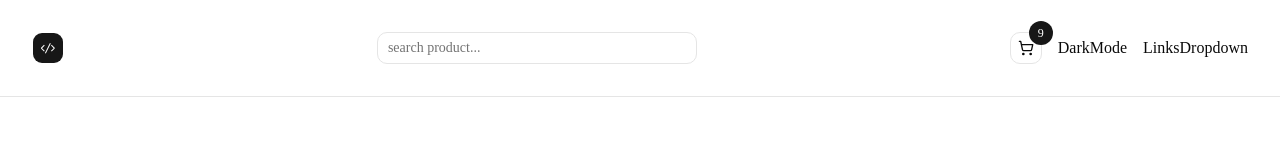
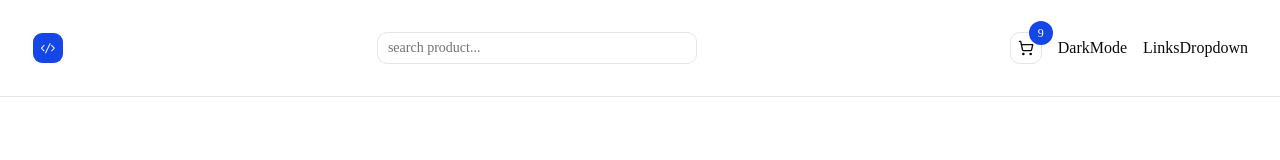
Before and after one commit to TarekAbdo223/store-next, a Next.js app: page / in a window 1280 px wide. Shown: the top 160 px of the page. Built offline with nearby package versions, Linux system fonts and the light colour scheme.

Commit message:
added the css variables of shadcn

```diff
--- a/app/globals.css
+++ b/app/globals.css
@@ -54,10 +54,10 @@
   --card-foreground: oklch(0.145 0 0);
   --popover: oklch(1 0 0);
   --popover-foreground: oklch(0.145 0 0);
-    --primary: oklch(0.205 0 0);
-    --primary-foreground: oklch(0.985 0 0);
-    --secondary: oklch(0.97 0 0);
-    --secondary-foreground: oklch(0.205 0 0);
+  --primary: oklch(0.488 0.243 264.376);
+  --primary-foreground: oklch(0.97 0.014 254.604);
+  --secondary: oklch(0.967 0.001 286.375);
+  --secondary-foreground: oklch(0.21 0.006 285.885);
   --muted: oklch(0.97 0 0);
   --muted-foreground: oklch(0.556 0 0);
   --accent: oklch(0.97 0 0);
@@ -66,16 +66,16 @@
   --border: oklch(0.922 0 0);
   --input: oklch(0.922 0 0);
   --ring: oklch(0.708 0 0);
-    --chart-1: oklch(0.87 0 0);
-    --chart-2: oklch(0.556 0 0);
-    --chart-3: oklch(0.439 0 0);
-    --chart-4: oklch(0.371 0 0);
-    --chart-5: oklch(0.269 0 0);
+  --chart-1: oklch(0.809 0.105 251.813);
+  --chart-2: oklch(0.623 0.214 259.815);
+  --chart-3: oklch(0.546 0.245 262.881);
+  --chart-4: oklch(0.488 0.243 264.376);
+  --chart-5: oklch(0.424 0.199 265.638);
   --radius: 0.625rem;
   --sidebar: oklch(0.985 0 0);
   --sidebar-foreground: oklch(0.145 0 0);
-    --sidebar-primary: oklch(0.205 0 0);
-    --sidebar-primary-foreground: oklch(0.985 0 0);
+  --sidebar-primary: oklch(0.546 0.245 262.881);
+  --sidebar-primary-foreground: oklch(0.97 0.014 254.604);
   --sidebar-accent: oklch(0.97 0 0);
   --sidebar-accent-foreground: oklch(0.205 0 0);
   --sidebar-border: oklch(0.922 0 0);
@@ -89,9 +89,9 @@
   --card-foreground: oklch(0.985 0 0);
   --popover: oklch(0.205 0 0);
   --popover-foreground: oklch(0.985 0 0);
-    --primary: oklch(0.922 0 0);
-    --primary-foreground: oklch(0.205 0 0);
-    --secondary: oklch(0.269 0 0);
+  --primary: oklch(0.424 0.199 265.638);
+  --primary-foreground: oklch(0.97 0.014 254.604);
+  --secondary: oklch(0.274 0.006 286.033);
   --secondary-foreground: oklch(0.985 0 0);
   --muted: oklch(0.269 0 0);
   --muted-foreground: oklch(0.708 0 0);
@@ -101,21 +101,20 @@
   --border: oklch(1 0 0 / 10%);
   --input: oklch(1 0 0 / 15%);
   --ring: oklch(0.556 0 0);
-    --chart-1: oklch(0.87 0 0);
-    --chart-2: oklch(0.556 0 0);
-    --chart-3: oklch(0.439 0 0);
-    --chart-4: oklch(0.371 0 0);
-    --chart-5: oklch(0.269 0 0);
+  --chart-1: oklch(0.809 0.105 251.813);
+  --chart-2: oklch(0.623 0.214 259.815);
+  --chart-3: oklch(0.546 0.245 262.881);
+  --chart-4: oklch(0.488 0.243 264.376);
+  --chart-5: oklch(0.424 0.199 265.638);
   --sidebar: oklch(0.205 0 0);
   --sidebar-foreground: oklch(0.985 0 0);
-    --sidebar-primary: oklch(0.488 0.243 264.376);
-    --sidebar-primary-foreground: oklch(0.985 0 0);
+  --sidebar-primary: oklch(0.623 0.214 259.815);
+  --sidebar-primary-foreground: oklch(0.97 0.014 254.604);
   --sidebar-accent: oklch(0.269 0 0);
   --sidebar-accent-foreground: oklch(0.985 0 0);
   --sidebar-border: oklch(1 0 0 / 10%);
   --sidebar-ring: oklch(0.556 0 0);
 }
-
 @layer base {
   * {
     @apply border-border outline-ring/50;
```
Lines whose indentation alone changed are shown as unchanged.
